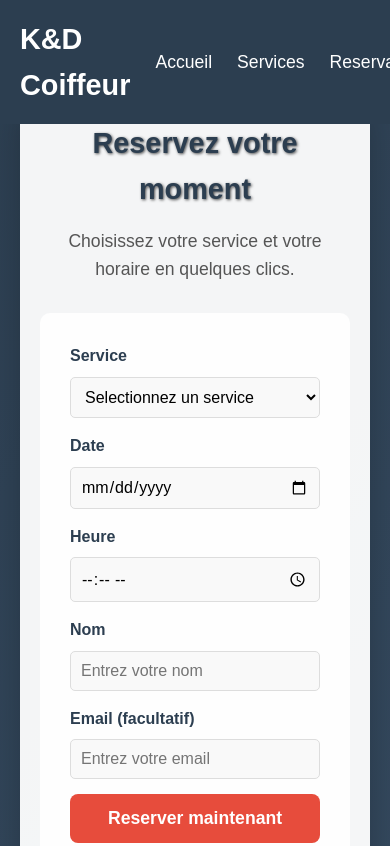
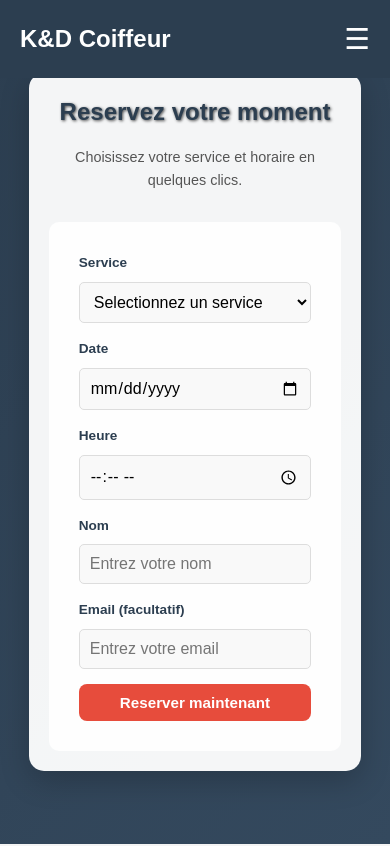
Before and after one commit to kdcoiffeure/K-D-Coiffeur, a plain HTML site: page booking.html in a window 390 px wide. Shown: the top 846 px of the page. Drawn offline with Linux system fonts and the light colour scheme.

Commit message:
Add files via upload

```diff
--- a/booking.html
+++ b/booking.html
@@ -10,19 +10,20 @@
     <header>
         <nav>
             <div class="logo">K&D Coiffeur</div>
-            <ul>
+            <ul class="nav-links">
                 <li><a href="index.html">Accueil</a></li>
                 <li><a href="services.html">Services</a></li>
                 <li><a href="booking.html">Reservation</a></li>
                 <li><a href="contact.html">Contact</a></li>
             </ul>
+            <div class="menu-toggle">☰</div>
         </nav>
     </header>
 
     <section class="booking">
         <div class="booking-container">
             <h1>Reservez votre moment</h1>
-            <p>Choisissez votre service et votre horaire en quelques clics.</p>
+            <p>Choisissez votre service et horaire en quelques clics.</p>
             <form action="https://formspree.io/f/xeoajrkv" method="POST" id="booking-form" class="booking-form">
                 <div class="form-group">
                     <label for="service">Service</label>
@@ -36,12 +37,12 @@
 
                 <div class="form-group">
                     <label for="date">Date</label>
-                    <input type="date" id="date" name="date" min="2025-01-01" required>
+                    <input type="date" id="date" name="date" min="2025-03-07" required>
                 </div>
 
                 <div class="form-group">
                     <label for="time">Heure</label>
-                    <input type="time" id="time" name="time" min="09:00" max="19:00" step="1800" required>
+                    <input type="time" id="time" name="time" min="09:00" max="18:00" step="1800" required>
                 </div>
 
                 <div class="form-group">
--- a/script.js
+++ b/script.js
@@ -7,3 +7,19 @@ document.getElementById('booking-form').addEventListener('submit', function(e) {
         }, 3000);
     }, 500); // Petit delai pour simuler l'envoi
 });
+
+// Gestion du formulaire
+document.getElementById('booking-form').addEventListener('submit', function(e) {
+    setTimeout(() => {
+        const confirmation = document.getElementById('confirmation');
+        confirmation.style.display = 'block';
+        setTimeout(() => {
+            confirmation.style.display = 'none';
+        }, 4000);
+    }, 500);
+});
+
+// Gestion du menu hamburger pour mobile
+document.querySelector('.menu-toggle').addEventListener('click', function() {
+    document.querySelector('.nav-links').classList.toggle('active');
+});
--- a/style.css
+++ b/style.css
@@ -338,3 +338,232 @@ footer {
         font-size: 1.8rem;
     }
 }
+
+* {
+    margin: 0;
+    padding: 0;
+    box-sizing: border-box;
+    font-family: Arial, sans-serif;
+}
+
+body {
+    line-height: 1.6;
+    color: #333;
+    background: #f4f4f4;
+}
+
+/* Header et Navigation */
+header {
+    background: #2c3e50;
+    padding: 1rem 0;
+    position: fixed;
+    width: 100%;
+    top: 0;
+    z-index: 1000;
+}
+
+nav {
+    display: flex;
+    justify-content: space-between;
+    align-items: center;
+    max-width: 1200px;
+    margin: 0 auto;
+    padding: 0 20px;
+}
+
+.logo {
+    color: #fff;
+    font-size: clamp(1.5rem, 5vw, 1.8rem); /* Taille dynamique */
+    font-weight: bold;
+}
+
+.nav-links {
+    list-style: none;
+    display: flex;
+    gap: 20px;
+}
+
+.nav-links li a {
+    color: #fff;
+    text-decoration: none;
+    font-size: clamp(0.9rem, 3vw, 1.1rem);
+    transition: color 0.3s;
+}
+
+.nav-links li a:hover {
+    color: #e74c3c;
+}
+
+.menu-toggle {
+    display: none;
+    color: #fff;
+    font-size: 1.8rem;
+    cursor: pointer;
+}
+
+/* Booking Section */
+.booking {
+    padding: clamp(60px, 15vw, 100px) 20px;
+    min-height: 100vh;
+    display: flex;
+    justify-content: center;
+    align-items: center;
+    background: linear-gradient(135deg, #2c3e50 0%, #34495e 100%);
+    color: #fff;
+}
+
+.booking-container {
+    background: rgba(255, 255, 255, 0.95);
+    padding: clamp(20px, 5vw, 40px);
+    border-radius: 15px;
+    box-shadow: 0 10px 30px rgba(0, 0, 0, 0.2);
+    max-width: 600px;
+    width: 90%;
+    text-align: center;
+    animation: fadeIn 0.5s ease-in-out;
+}
+
+.booking-container h1 {
+    font-size: clamp(1.8rem, 6vw, 2.2rem);
+    color: #2c3e50;
+    margin-bottom: 15px;
+}
+
+.booking-container p {
+    font-size: clamp(0.9rem, 3vw, 1.1rem);
+    color: #555;
+    margin-bottom: 30px;
+}
+
+.booking-form {
+    display: flex;
+    flex-direction: column;
+    gap: 20px;
+}
+
+.form-group {
+    text-align: left;
+}
+
+.form-group label {
+    display: block;
+    font-size: clamp(0.9rem, 2.5vw, 1rem);
+    font-weight: 600;
+    color: #2c3e50;
+    margin-bottom: 8px;
+}
+
+.form-group input,
+.form-group select {
+    width: 100%;
+    padding: clamp(10px, 2vw, 12px) 15px;
+    border: 1px solid #ddd;
+    border-radius: 8px;
+    font-size: clamp(0.9rem, 2.5vw, 1rem);
+    background: #f9f9f9;
+    transition: border-color 0.3s, box-shadow 0.3s;
+}
+
+.form-group input:focus,
+.form-group select:focus {
+    outline: none;
+    border-color: #e74c3c;
+    box-shadow: 0 0 5px rgba(231, 76, 60, 0.3);
+}
+
+.btn {
+    padding: clamp(12px, 3vw, 14px) clamp(20px, 5vw, 30px);
+    background: #e74c3c;
+    color: #fff;
+    border: none;
+    border-radius: 8px;
+    font-size: clamp(1rem, 3vw, 1.1rem);
+    font-weight: 600;
+    cursor: pointer;
+    transition: background 0.3s, transform 0.2s;
+}
+
+.btn:hover {
+    background: #c0392b;
+    transform: translateY(-2px);
+}
+
+.confirmation-message {
+    display: none;
+    margin-top: 20px;
+    font-size: clamp(0.9rem, 3vw, 1.1rem);
+    color: #27ae60;
+    font-weight: 600;
+    animation: slideIn 0.5s ease-in-out;
+}
+
+/* Footer */
+footer {
+    background: #2c3e50;
+    color: #fff;
+    text-align: center;
+    padding: clamp(15px, 4vw, 20px);
+    margin-top: 40px;
+}
+
+/* Animations */
+@keyframes fadeIn {
+    from { opacity: 0; transform: translateY(20px); }
+    to { opacity: 1; transform: translateY(0); }
+}
+
+@keyframes slideIn {
+    from { opacity: 0; transform: translateY(10px); }
+    to { opacity: 1; transform: translateY(0); }
+}
+
+/* Media Queries pour telephones et tablettes */
+@media (max-width: 768px) { /* Tablettes et petits ecrans */
+    .nav-links {
+        display: none;
+        flex-direction: column;
+        position: absolute;
+        top: 60px;
+        left: 0;
+        width: 100%;
+        background: #2c3e50;
+        padding: 20px;
+    }
+
+    .nav-links.active {
+        display: flex;
+    }
+
+    .menu-toggle {
+        display: block;
+    }
+
+    .booking-container {
+        width: 95%;
+    }
+}
+
+@media (max-width: 480px) { /* Telephones */
+    .booking-container h1 {
+        font-size: 1.5rem;
+    }
+
+    .booking-container p {
+        font-size: 0.9rem;
+    }
+
+    .form-group label {
+        font-size: 0.85rem;
+    }
+
+    .form-group input,
+    .form-group select {
+        padding: 8px 12px;
+        font-size: 0.9rem;
+    }
+
+    .btn {
+        padding: 10px 20px;
+        font-size: 0.95rem;
+    }
+}
```
